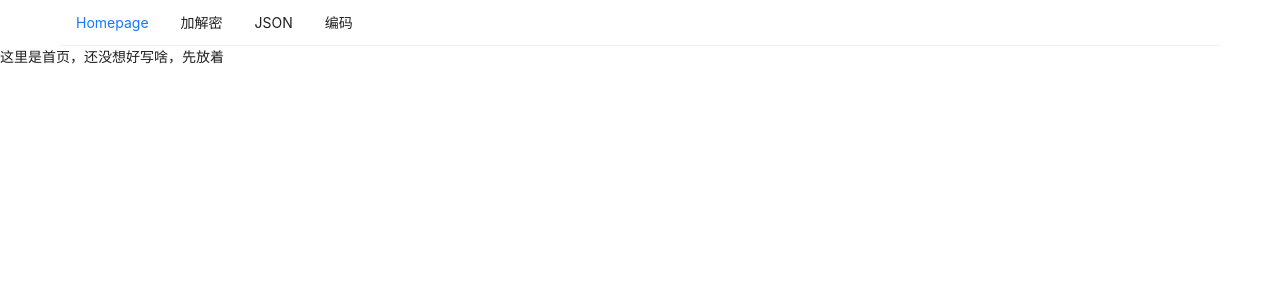
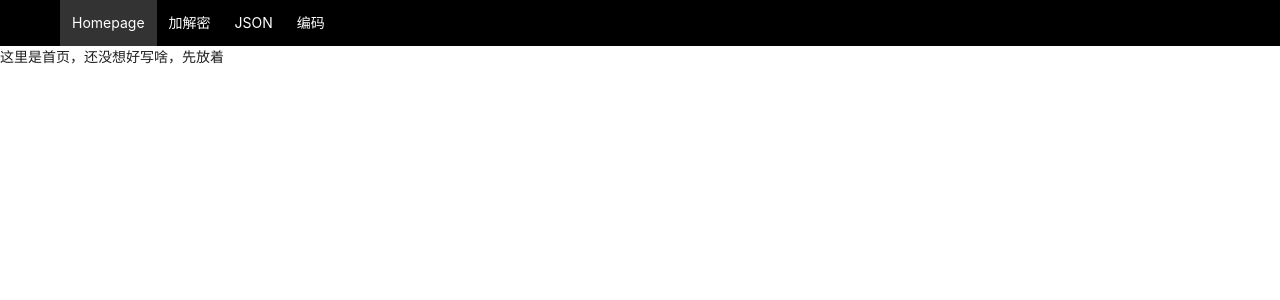
Before and after one commit to ComfortableLiu/code-pulse-vue, a Vue app: page / in a window 1280 px wide. Shown: the top 300 px of the page. Built offline with nearby package versions, Linux system fonts and the light colour scheme; the HTML template or start-up script is replaced by a standard one.

Commit message:
feat: 优化menu的交互和样式，使其好看一点

```diff
--- a/src/App.vue
+++ b/src/App.vue
@@ -2,11 +2,55 @@
   <a-app>
     <header class="header">
       <div class="menu">
-        <a-menu
-          mode="horizontal"
-          :items="menuItems"
-          :selectedKeys="selectedKey"
-        />
+        <!-- 一级菜单 -->
+        <div class="menu-first">
+          <div class="content">
+            <a-dropdown
+              v-for="route in allRoutes"
+              :key="route.key"
+            >
+              <router-link
+                :to="route.children? '' : route.path"
+                v-bind:class="{active: selectedFirstMenu?.key===route.key}"
+              >
+                {{ route.name }}
+              </router-link>
+
+              <template v-if="route.children?.length" #overlay>
+                <a-menu>
+                  <a-menu-item
+                    v-for="children in route.children"
+                    :key="children.key"
+                  >
+                    <router-link
+                      :to="`${route.path||''}${children.path}`"
+                      v-bind:class="{active: selectedFirstMenu?.key===route.key}"
+                    >
+                      {{ children.name }}
+                    </router-link>
+                  </a-menu-item>
+                </a-menu>
+              </template>
+            </a-dropdown>
+          </div>
+        </div>
+
+        <!-- 二级菜单 -->
+        <div
+          class="menu-second"
+          v-show="selectedFirstMenu?.children"
+        >
+          <div class="content">
+            <router-link
+              v-for="route in (selectedFirstMenu?.children || [])"
+              :to="`${selectedFirstMenu?.path || ''}${route.path}`"
+              :key="route.key"
+              v-bind:class="{active: selectedSecondMenu?.key===route.key}"
+            >
+              {{ route.name }}
+            </router-link>
+          </div>
+        </div>
       </div>
     </header>
     <router-view />
@@ -16,30 +60,14 @@
 <script setup lang="ts">
 import { allRoutes, allRoutesMap } from "@/router";
 import { RouterLink, RouterView, useRoute } from "vue-router";
-import { ref, h, computed } from "vue";
-import type { MenuProps } from "ant-design-vue";
+import { computed } from "vue";
 
 const route = useRoute()
 
-const menuItems = ref<MenuProps['items']>(allRoutes.filter(route => route.component || route.children).map(route => {
-  return {
-    label: route.component ? h(RouterLink, {
-      to: route.path,
-    }, route.name) : route.name,
-    key: route.key,
-    children: (route.children || []).map(children => ({
-      label: h(RouterLink, {
-        to: `${route.path}${children.path}`,
-      }, children.name),
-      key: children.key
-    }))
-  }
-}))
-
-const selectedKey = computed(() => {
-  const key = allRoutesMap.get(route.path)
-  return [key?.key || '']
-})
+// 现在选择的一级菜单
+const selectedFirstMenu = computed(() => allRoutesMap.get(`/${route.path.split('/')[1]}`))
+// 现在选择的二级菜单
+const selectedSecondMenu = computed(() => allRoutesMap.get(`/${route.path.split('/')[2]}`))
 
 </script>
 
@@ -50,8 +78,59 @@ const selectedKey = computed(() => {
   justify-content: center;
 
   .menu {
-    max-width: var(--page-max-width);
-    flex: 1;
+    width: 100%;
+
+    .content {
+      display: flex;
+      flex-direction: row;
+      width: 100%;
+      height: 100%;
+      justify-content: flex-start;
+      max-width: var(--page-max-width);
+      align-items: center;
+
+      * a {
+        height: 100%;
+        display: flex;
+        align-items: center;
+        padding: 0 12px;
+      }
+    }
+
+    .menu-first {
+      display: flex;
+      height: 46px;
+      width: 100%;
+      background-color: #000000;
+      justify-content: center;
+
+      * a {
+        color: #FFFFFF;
+        height: 100%;
+        display: flex;
+        align-items: center;
+        padding: 0 12px;
+
+        &:hover {
+          color: #CCCCCC;
+        }
+
+        &.active {
+          background-color: #333;
+        }
+      }
+    }
+
+    .menu-second {
+      display: flex;
+      flex-direction: row;
+      flex-wrap: wrap;
+      align-items: center;
+      justify-content: center;
+      height: 50px;
+      border-bottom: 1px solid #EEEEEE;
+      box-shadow: 1px 1px 5px 0 rgba(0, 0, 0, 0.1);
+    }
   }
 }
 </style>
--- a/src/router/index.ts
+++ b/src/router/index.ts
@@ -21,9 +21,7 @@ export const allRoutes = [
 
 // 用来做path=>item的映射的
 export const allRoutesMap: Map<string, IRouteItem> = allRoutes.reduce((previousValue, currentValue) => {
-  if (currentValue.component) {
-    previousValue.set(currentValue.path, currentValue)
-  }
+  previousValue.set(currentValue.path, currentValue)
   if (currentValue.children) {
     currentValue.children.forEach((route) => {
       if (!route.component) return
```
